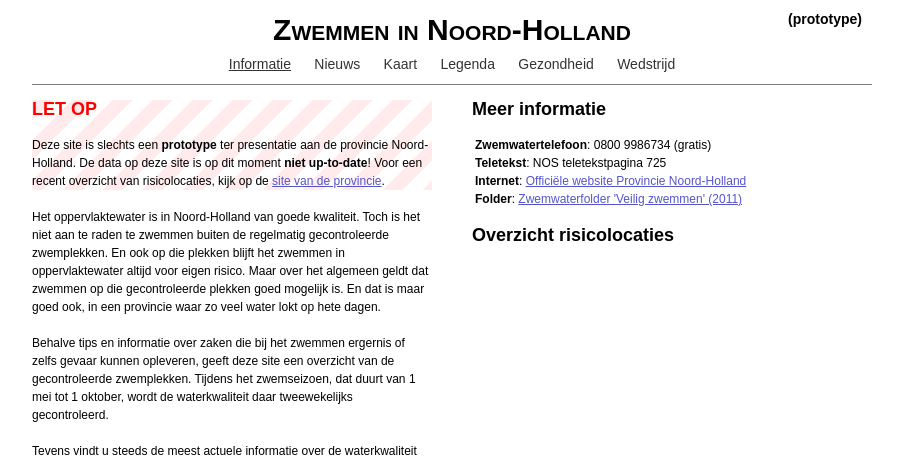
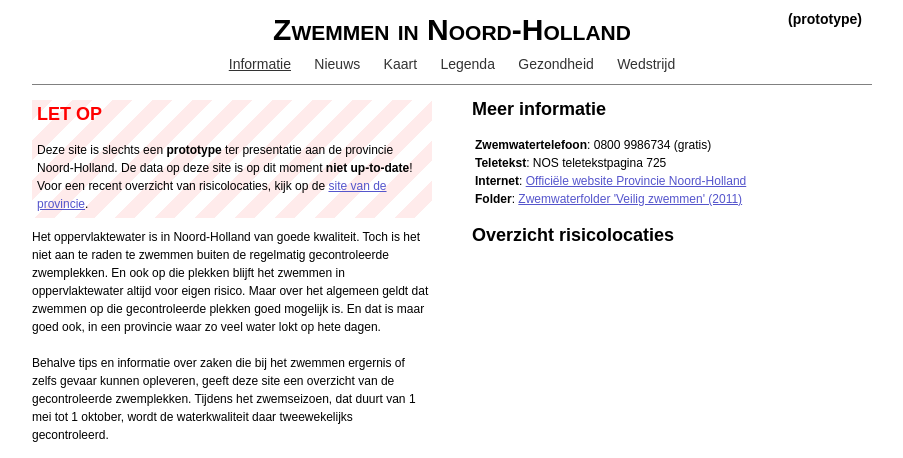
Before and after one commit to janpaul123/zwemmeninnoordholland, a PHP site: page / in a window 1280 px wide. Shown: the top 458 px of the page, without its empty margins (188-1091 px from the left). Run offline with PHP 8.4, Linux system fonts and the light colour scheme; data that the repository does not hold is empty; some libraries are stand-ins or nearby versions.

Commit message:
Kleine aanpassing

```diff
--- a/style.css
+++ b/style.css
@@ -81,6 +81,15 @@ a, a:hover, a:visited, a:link {
 	list-style-type: none;
 	margin-left: 0px;
 	padding-left: 3px;
+}
+
+#informatie_content div.giftig_2 {
+	padding: 5px;
+	margin-bottom: 10px;
+}
+
+#informatie_content div.giftig_2 p {
+	margin: 0;
 }
 
 #kaart_content {
```
